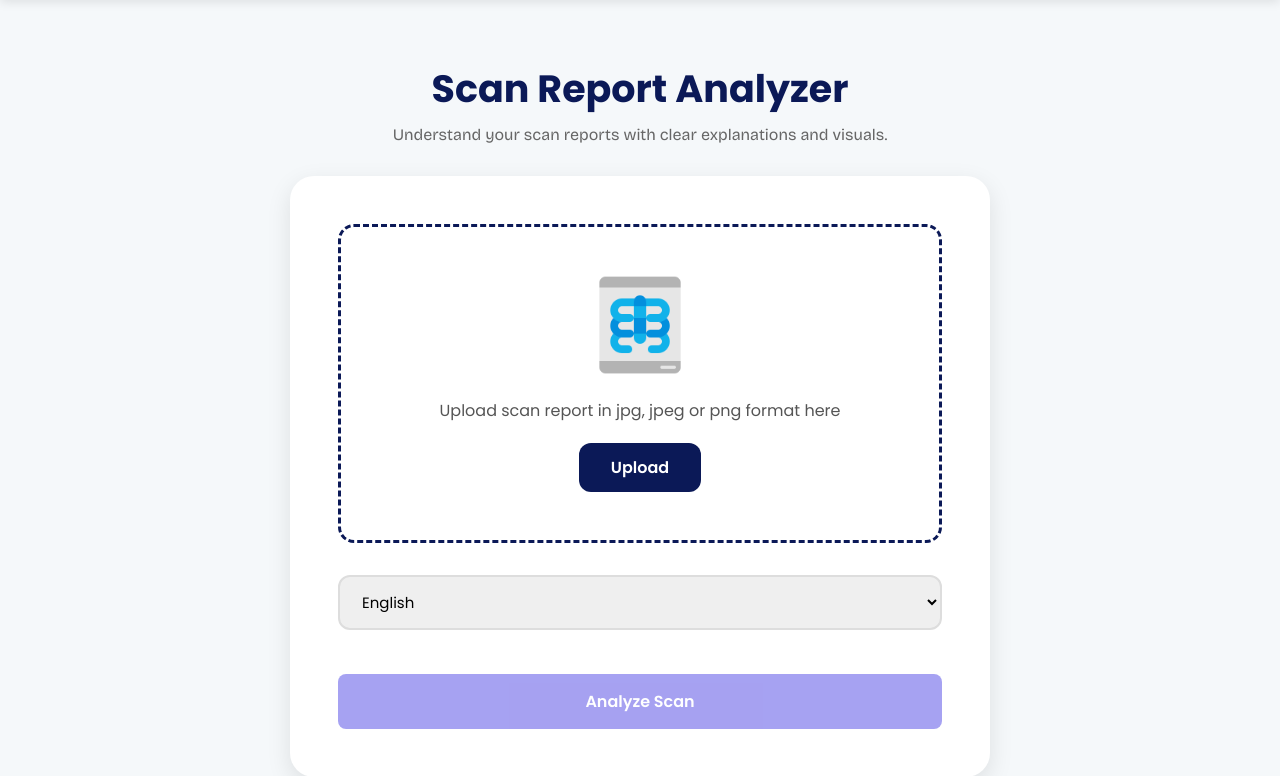
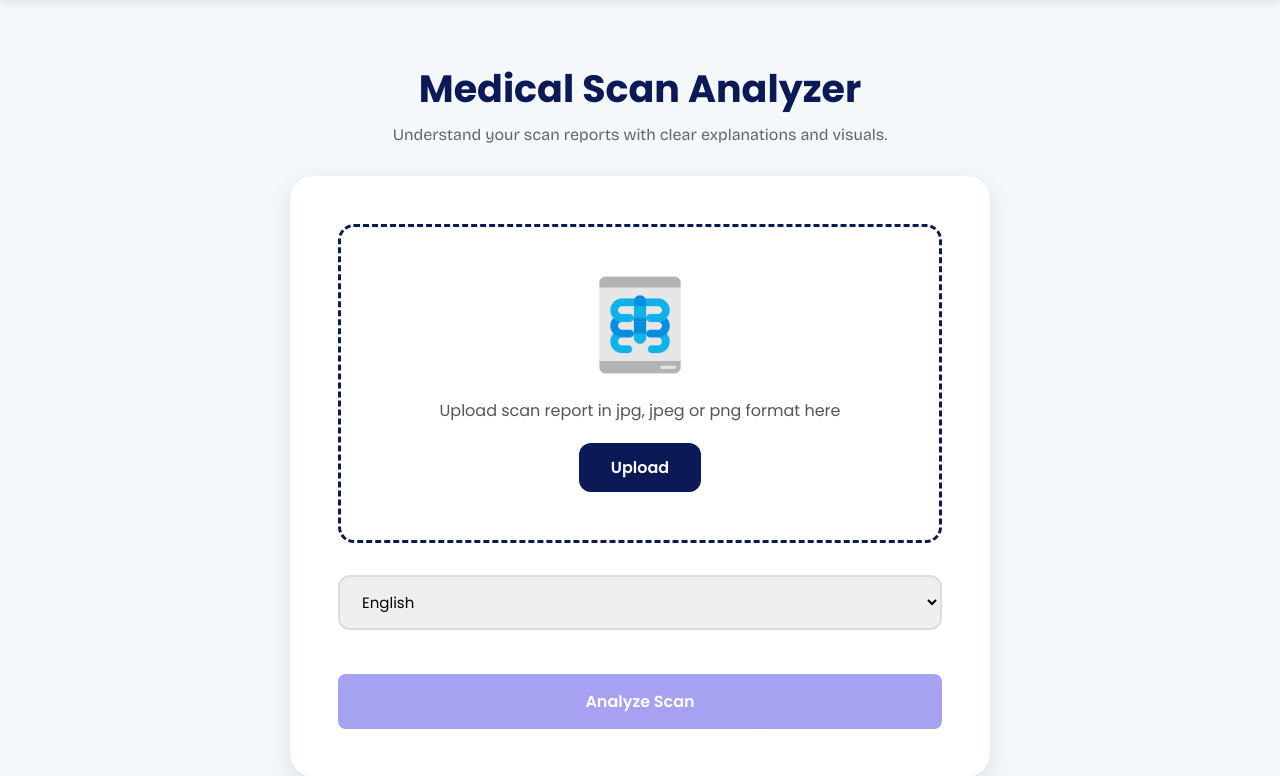
Before and after one commit to anagha7337/Medinsight-AI, a Flask app: page /scan-analyzer in a window 1280 px wide. Shown: the part 80-856 px from the top of the page. Run offline with Flask 3, Linux system fonts and the light colour scheme; some libraries are stand-ins or nearby versions.

Commit message:
Renamed Medical Scan Analyzer

```diff
--- a/templates/index.html
+++ b/templates/index.html
@@ -96,7 +96,7 @@
             <img class="icon" src="{{ url_for('static', filename='assets/x-ray_icon.png') }}" alt="">
         </div>
         <div class="text-section">
-            <p class="feature-heading">Scan Report Analyzer</p>
+            <p class="feature-heading">Medical Scan Analyzer</p>
             <p class="feature-desc">
                 Confused by scan reports? Upload X-ray or scan images and receive simplified
                 explanations and visual insights to help you understand them better.
--- a/templates/landingpage.html
+++ b/templates/landingpage.html
@@ -183,7 +183,7 @@
             <p class="feature-desc small-text">Ask health questions and get clear, non-diagnostic answers instantly.</p>
         </button>
         <button class="feature-nav" onclick="window.location.href='/scan-analyzer'">
-            <p class="feature-heading small-heading">Scan Report Analyzer</p>
+            <p class="feature-heading small-heading">Medical Scan Analyzer</p>
             <img class="icon" src="{{ url_for('static', filename='assets/x-ray_icon.png') }}" alt="">
             <p class="feature-desc small-text">Understand your scan reports with clear explanations and visuals.</p>
         </button>
--- a/templates/scan_analyzer.html
+++ b/templates/scan_analyzer.html
@@ -3,7 +3,7 @@
 <head>
     <meta charset="UTF-8">
     <meta name="viewport" content="width=device-width, initial-scale=1.0">
-    <title>Scan Report Analyzer - Medinsight AI</title>
+    <title>Medical Scan Analyzer - Medinsight AI</title>
     <link rel="stylesheet" href="{{ url_for('static', filename='css/style.css') }}">
     <link href="https://fonts.googleapis.com/css2?family=Poppins:wght@300;400;500;600;700&display=swap" rel="stylesheet">
     <link href="https://fonts.googleapis.com/css2?family=Bricolage+Grotesque:wght@200..800&display=swap" rel="stylesheet">
@@ -15,7 +15,7 @@
 </header>
 
 <section class="analyzer-section">
-    <h1 class="page-title">Scan Report Analyzer</h1>
+    <h1 class="page-title">Medical Scan Analyzer</h1>
     <p class="page-subtitle">Understand your scan reports with clear explanations and visuals.</p>
 
     <div class="analyzer-container">
```
